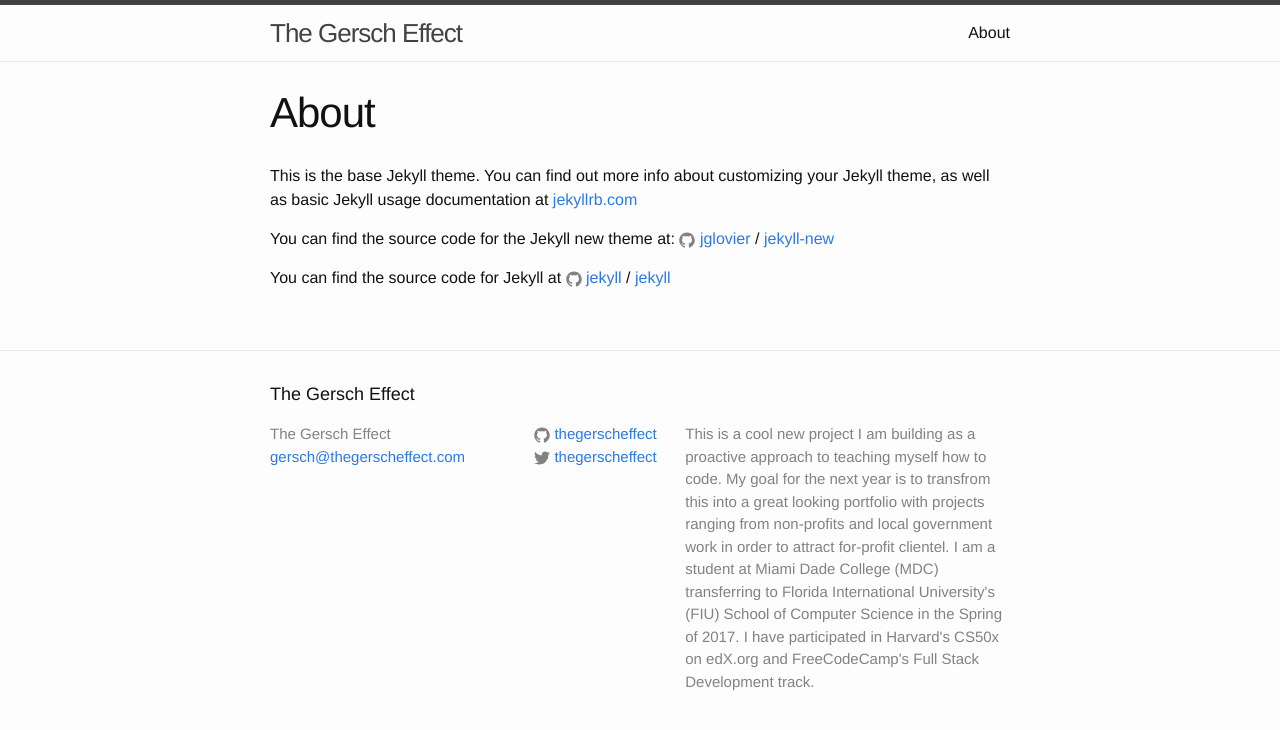
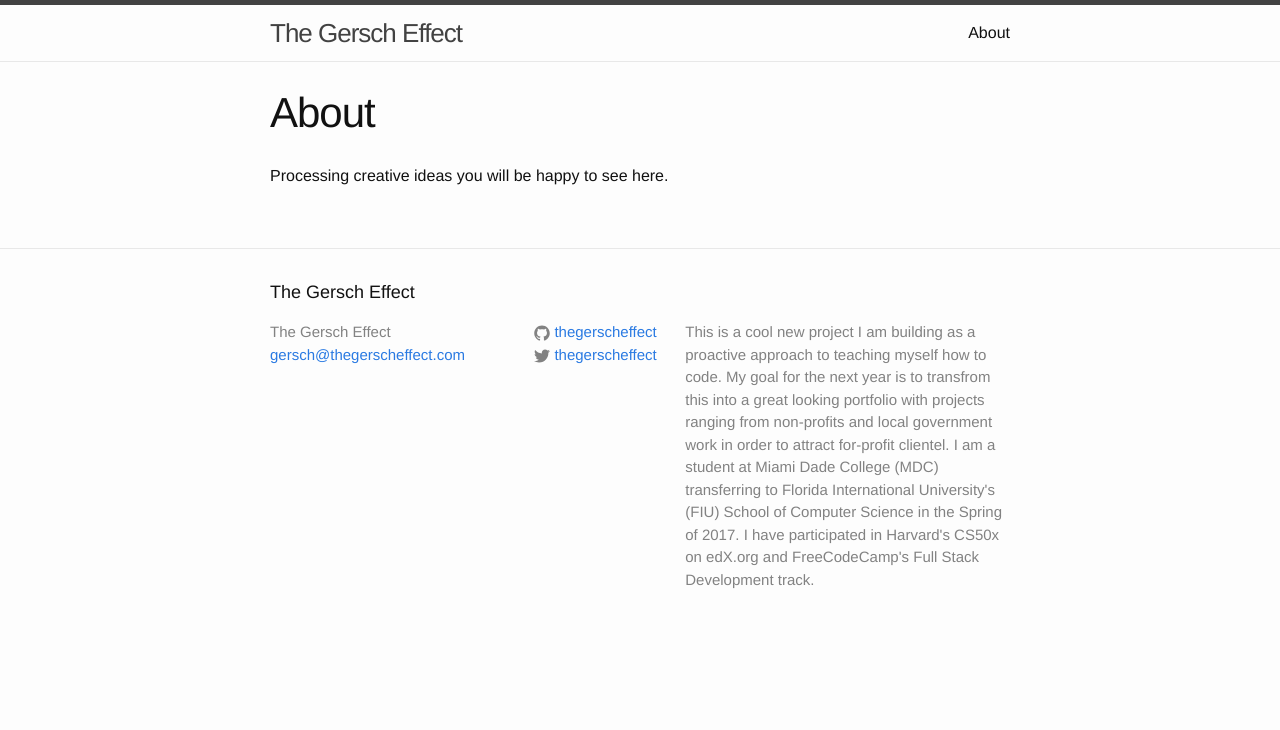
Before and after one commit to thegerscheffect/thegerscheffect.github.io, a Jekyll site: the page built from about.md, in a window 1280 px wide. Shown: the top 730 px of the page. Built offline with Jekyll 4.4.1, drawn with Linux system fonts in a browser that asks for light colours.

Commit message:
updated old about me section

```diff
--- a/about.md
+++ b/about.md
@@ -4,12 +4,4 @@
 permalink: /about/
 ---
 
-This is the base Jekyll theme. You can find out more info about customizing your Jekyll theme, as well as basic Jekyll usage documentation at [jekyllrb.com](http://jekyllrb.com/)
-
-You can find the source code for the Jekyll new theme at:
-{% include icon-github.html username="jglovier" %} /
-[jekyll-new](https://github.com/jglovier/jekyll-new)
-
-You can find the source code for Jekyll at
-{% include icon-github.html username="jekyll" %} /
-[jekyll](https://github.com/jekyll/jekyll)
+Processing creative ideas you will be happy to see here.
```
